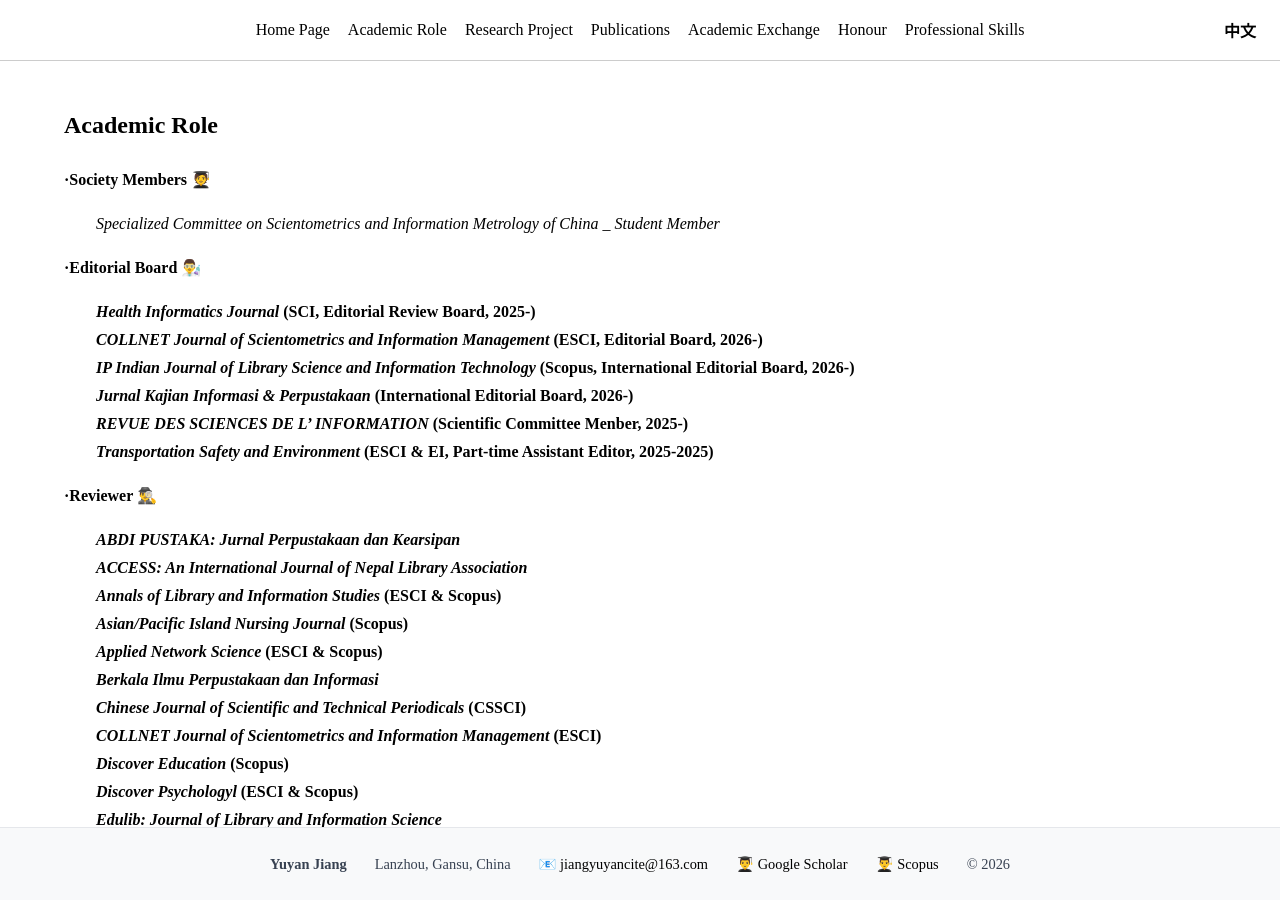
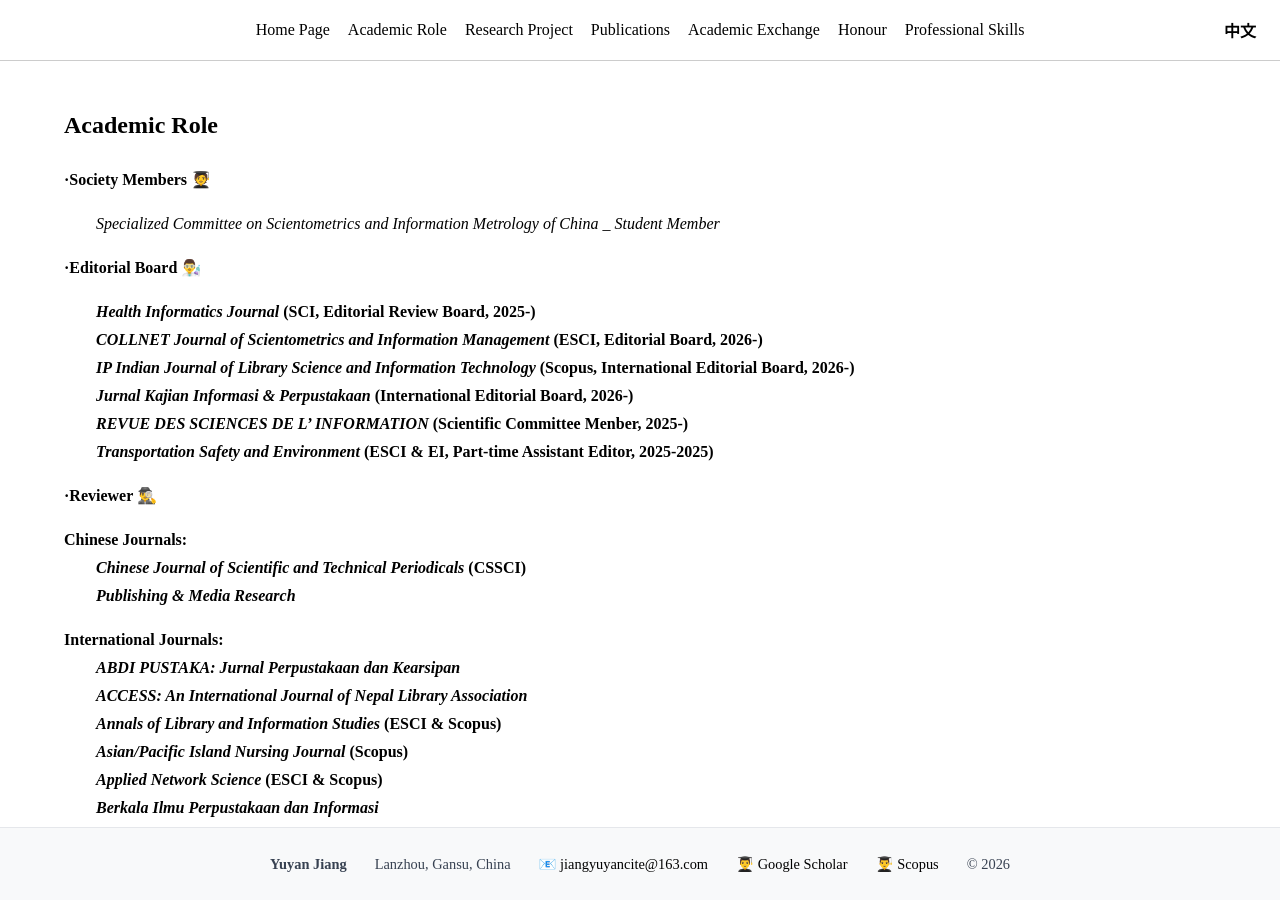
Before and after one commit to jiang-yuyan/Yuyan-Jiang-CV, a Jekyll site: the page built from role/roles.md, in a window 1280 px wide and 900 px high. Built offline with Jekyll 4.4.1, drawn with Linux system fonts in a browser that asks for light colours; some of the changed text lies outside the part shown.

Commit message:
update role

```diff
--- a/role/roles.md
+++ b/role/roles.md
@@ -19,13 +19,17 @@ __·Editorial Board__ 👨‍🔬
 
 __·Reviewer__ 🕵️‍♂️
 
+**Chinese Journals:**
+&#8195;&#8195;_**Chinese Journal of Scientific and Technical Periodicals**_ **(CSSCI)**
+&#8195;&#8195;_**Publishing & Media Research**_
+
+**International Journals:**
 &#8195;&#8195;_**ABDI PUSTAKA: Jurnal Perpustakaan dan Kearsipan**_
 &#8195;&#8195;_**ACCESS: An International Journal of Nepal Library Association**_
 &#8195;&#8195;_**Annals of Library and Information Studies**_ **(ESCI & Scopus)**
 &#8195;&#8195;_**Asian/Pacific Island Nursing Journal**_ **(Scopus)**
 &#8195;&#8195;_**Applied Network Science**_ **(ESCI & Scopus)**
 &#8195;&#8195;_**Berkala Ilmu Perpustakaan dan Informasi**_
-&#8195;&#8195;_**Chinese Journal of Scientific and Technical Periodicals**_ **(CSSCI)**
 &#8195;&#8195;_**COLLNET Journal of Scientometrics and Information Management**_ **(ESCI)**
 &#8195;&#8195;_**Discover Education**_ **(Scopus)**
 &#8195;&#8195;_**Discover Psychologyl**_ **(ESCI & Scopus)**
```
Also changed, not shown: other parts of role/roles.md (+1 -1 lines), role/roles-zh.md (+6 -2 lines).
